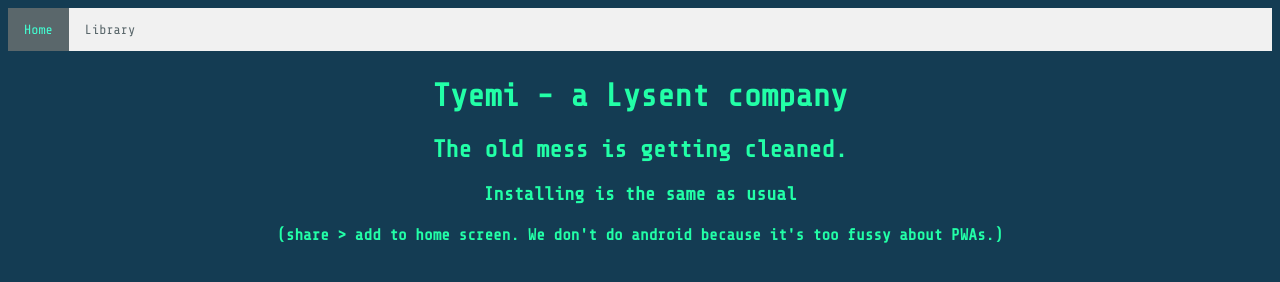
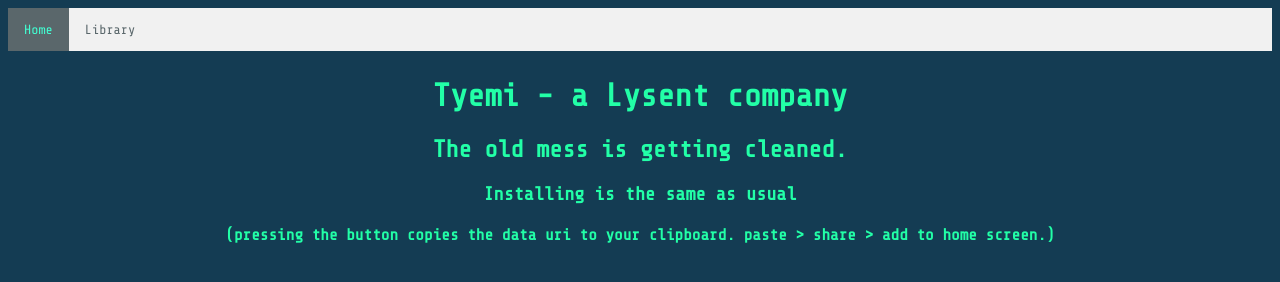
Before and after one commit to tyemidev/tyeminew, a plain HTML site: page index.html in a window 1280 px wide. Drawn offline with nearby package versions, Linux system fonts and the light colour scheme.

Commit message:
Add files via upload

```diff
--- a/index.html
+++ b/index.html
@@ -59,7 +59,7 @@
         <h1>Tyemi - a Lysent company</h1>
         <h2>The old mess is getting cleaned.</h2>
         <h3>Installing is the same as usual</h3>
-        <h4>(share > add to home screen. We don't do android because it's too fussy about PWAs.)</h4>
+        <h4>(pressing the button copies the data uri to your clipboard. paste > share > add to home screen.)</h4>
     </div>
 
     <div id="lib" class="tabcontent">
```
